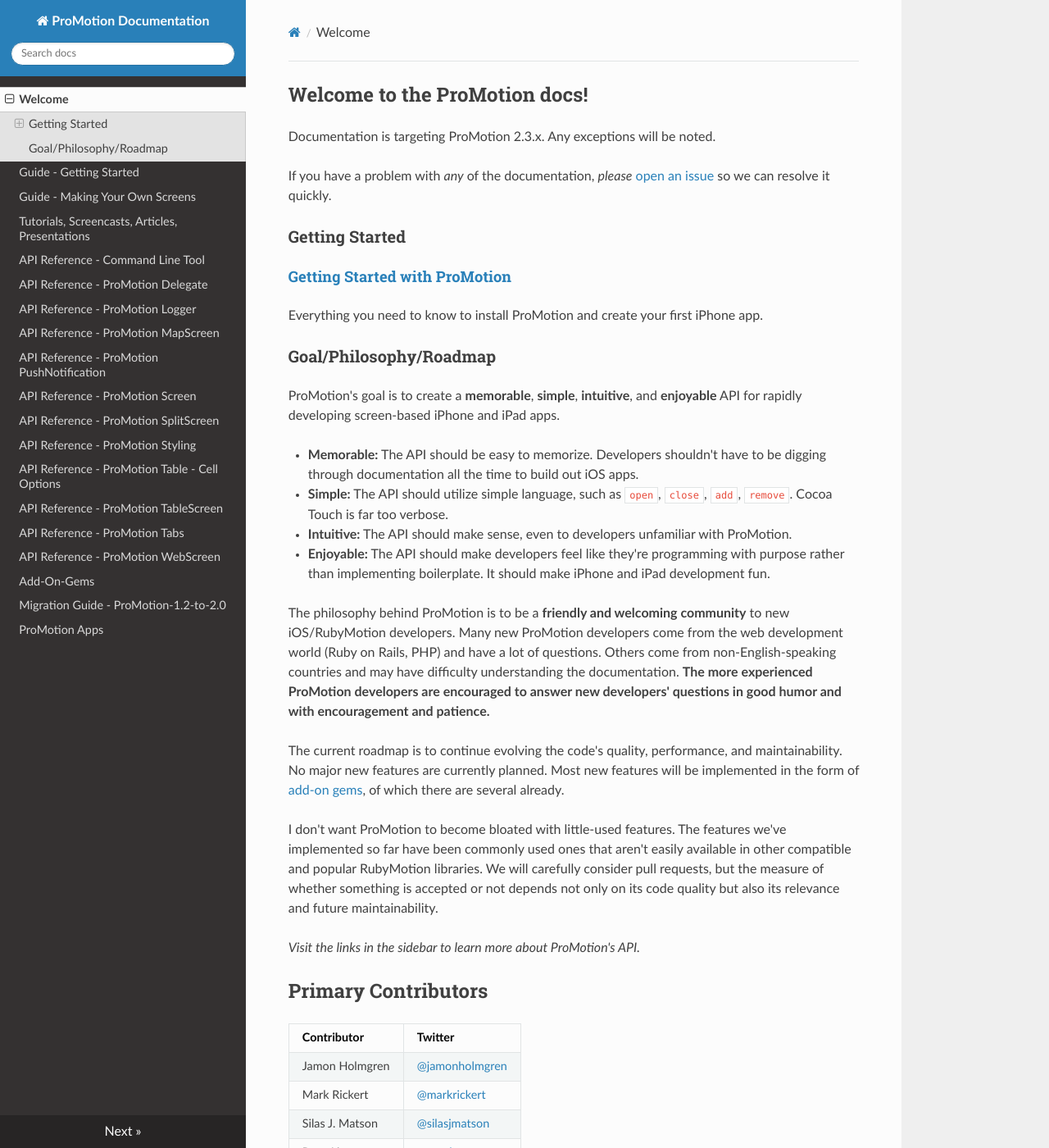
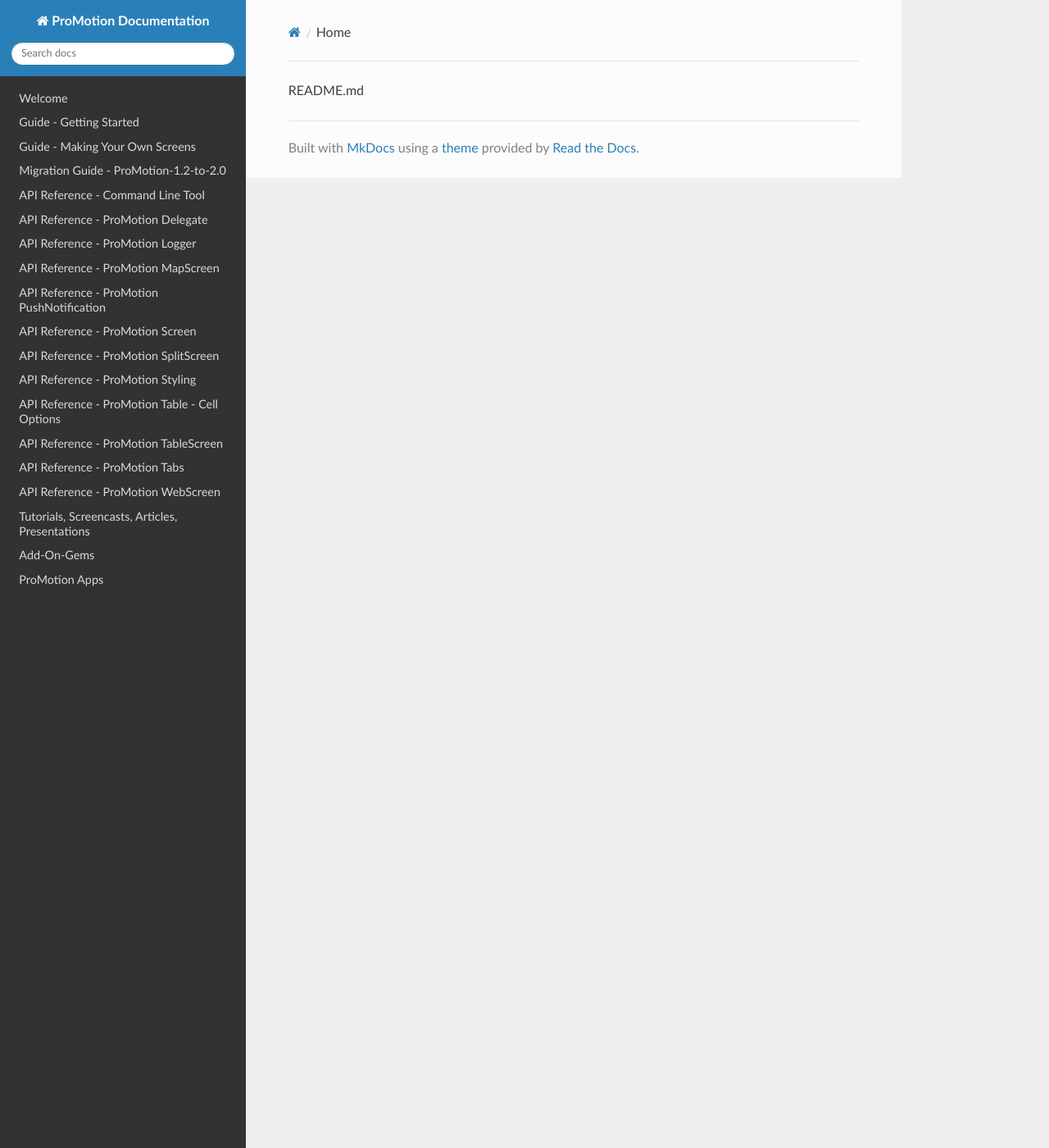
Before and after one commit to jamonholmgren/ProMotion, an MkDocs documentation site: the page built from docs/index.md, in a window 1280 px wide and 1400 px high. Shown: the whole window at 82% size. Built offline with MkDocs 1.6.1, drawn with Linux system fonts in a browser that asks for light colours; nearby versions of some CDN libraries; old or Windows-style settings are respelled for this version of MkDocs; some of the changed lines change nothing that is shown; some of the changed text lies outside the part shown.

Commit message:
Updated indexes

```diff
--- a/docs/README.md
+++ b/docs/README.md
@@ -6,7 +6,7 @@
 
 ### Getting Started
 
-#### [Getting Started with ProMotion](./Guides/Guide%20-%20Getting%20Started.md)
+#### [Getting Started with ProMotion](./Guides/Guide - Getting Started.md)
 
 Everything you need to know to install ProMotion and create your first iPhone app.
 
--- /dev/null
+++ b/docs/index.md
@@ -0,0 +1 @@
+README.md
--- a/mkdocs.yml
+++ b/mkdocs.yml
@@ -2,21 +2,21 @@
 theme: readthedocs
 pages:
 - ["README.md", "Welcome"]
-- ["Guide - Getting Started.md", "Guide - Getting Started"]
-- ["Guide - Making Your Own Screens.md", "Guide - Making Your Own Screens"]
+- ["Guides/Guide - Getting Started.md", "Guide - Getting Started"]
+- ["Guides/Guide - Making Your Own Screens.md", "Guide - Making Your Own Screens"]
+- ["Guides/Migration Guide - ProMotion-1.2-to-2.0.md", "Migration Guide - ProMotion-1.2-to-2.0"]
+- ["Reference/API Reference - Command Line Tool.md", "API Reference - Command Line Tool"]
+- ["Reference/API Reference - ProMotion Delegate.md", "API Reference - ProMotion Delegate"]
+- ["Reference/API Reference - ProMotion Logger.md", "API Reference - ProMotion Logger"]
+- ["Reference/API Reference - ProMotion MapScreen.md", "API Reference - ProMotion MapScreen"]
+- ["Reference/API Reference - ProMotion PushNotification.md", "API Reference - ProMotion PushNotification"]
+- ["Reference/API Reference - ProMotion Screen.md", "API Reference - ProMotion Screen"]
+- ["Reference/API Reference - ProMotion SplitScreen.md", "API Reference - ProMotion SplitScreen"]
+- ["Reference/API Reference - ProMotion Styling.md", "API Reference - ProMotion Styling"]
+- ["Reference/API Reference - ProMotion Table - Cell Options.md", "API Reference - ProMotion Table - Cell Options"]
+- ["Reference/API Reference - ProMotion TableScreen.md", "API Reference - ProMotion TableScreen"]
+- ["Reference/API Reference - ProMotion Tabs.md", "API Reference - ProMotion Tabs"]
+- ["Reference/API Reference - ProMotion WebScreen.md", "API Reference - ProMotion WebScreen"]
 - ["Tutorials, Screencasts, Articles, Presentations.md", "Tutorials, Screencasts, Articles, Presentations"]
-- ["API Reference - Command Line Tool.md", "API Reference - Command Line Tool"]
-- ["API Reference - ProMotion Delegate.md", "API Reference - ProMotion Delegate"]
-- ["API Reference - ProMotion Logger.md", "API Reference - ProMotion Logger"]
-- ["API Reference - ProMotion MapScreen.md", "API Reference - ProMotion MapScreen"]
-- ["API Reference - ProMotion PushNotification.md", "API Reference - ProMotion PushNotification"]
-- ["API Reference - ProMotion Screen.md", "API Reference - ProMotion Screen"]
-- ["API Reference - ProMotion SplitScreen.md", "API Reference - ProMotion SplitScreen"]
-- ["API Reference - ProMotion Styling.md", "API Reference - ProMotion Styling"]
-- ["API Reference - ProMotion Table - Cell Options.md", "API Reference - ProMotion Table - Cell Options"]
-- ["API Reference - ProMotion TableScreen.md", "API Reference - ProMotion TableScreen"]
-- ["API Reference - ProMotion Tabs.md", "API Reference - ProMotion Tabs"]
-- ["API Reference - ProMotion WebScreen.md", "API Reference - ProMotion WebScreen"]
 - ["Add-On-Gems.md", "Add-On-Gems"]
-- ["Migration Guide - ProMotion-1.2-to-2.0.md", "Migration Guide - ProMotion-1.2-to-2.0"]
 - ["ProMotion Apps.md", "ProMotion Apps"]
```
